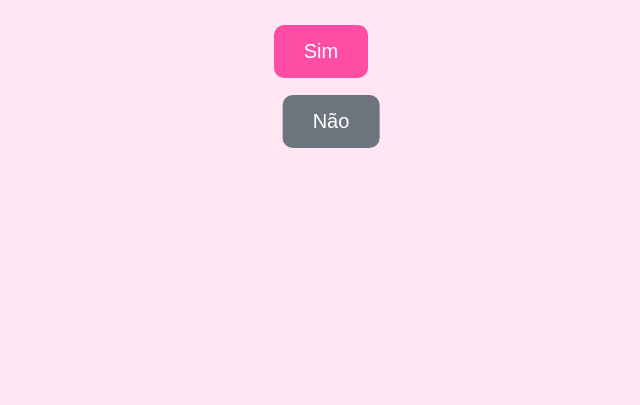
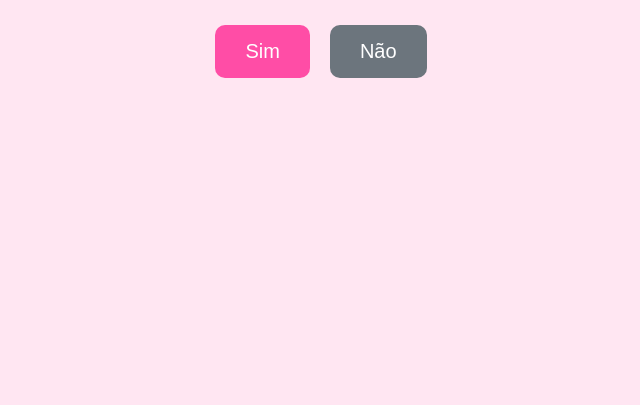
Before and after one commit to italojdm/nao_abra, a plain HTML site: page index.html in a window 1280 px wide. Shown: the part 395-800 px from the top of the page, without its empty margins (319-959 px from the left). Drawn offline with Linux system fonts and the light colour scheme.

Commit message:
Update index.html

```diff
--- a/index.html
+++ b/index.html
@@ -27,6 +27,8 @@
 
     .buttons {
       margin-top: 20px;
+      display: flex;
+      gap: 20px;
     }
 
     button {
@@ -35,24 +37,17 @@
       border-radius: 10px;
       font-size: 20px;
       cursor: pointer;
-            margin: 10px;
     }
 
     #sim {
       background-color: #ff4da6;
       color: white;
-            position: relative;
-            z-index: 2;
     }
 
     #nao {
       background-color: #6c757d;
       color: white;
-            position: fixed;
-            /* agora se move pela tela inteira */
-            left: 50%;
-            top: 60%;
-            transform: translateX(-50%);
+      position: relative; /* começa normal, lado a lado */
     }
 
     #gif {
@@ -111,15 +106,18 @@
     nao.addEventListener("touchstart", moverBotao);
 
     function moverBotao() {
+      // quando começar a fugir, muda para fixed
+      nao.style.position = "fixed";
+
       const maxX = window.innerWidth - nao.offsetWidth - 20;
       const maxY = window.innerHeight - nao.offsetHeight - 20;
       const x = Math.floor(Math.random() * maxX);
       const y = Math.floor(Math.random() * maxY);
+
       nao.style.left = `${x}px`;
       nao.style.top = `${y}px`;
     }
   </script>
 </body>
 
-
 </html>
```
Lines whose indentation alone changed are shown as unchanged.
